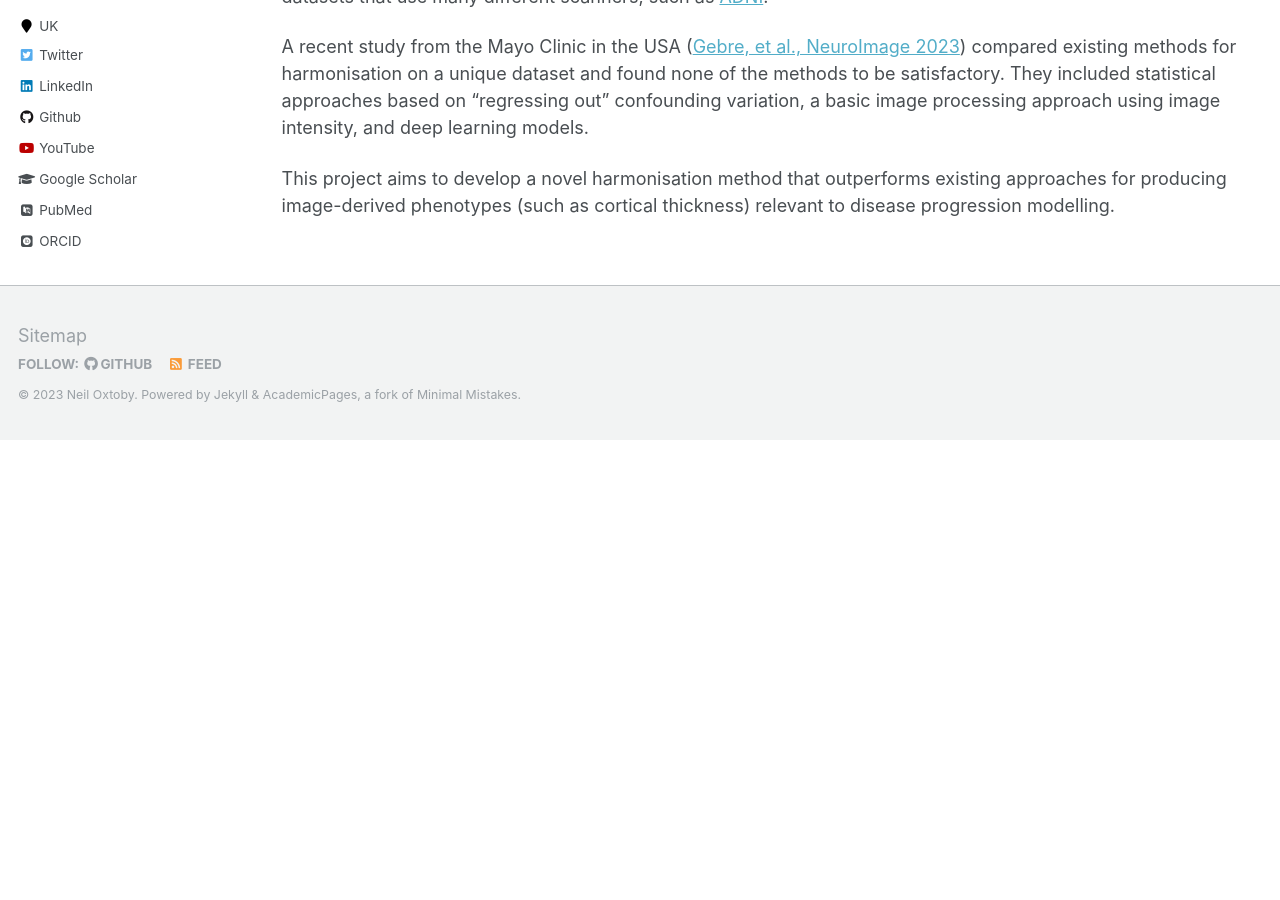
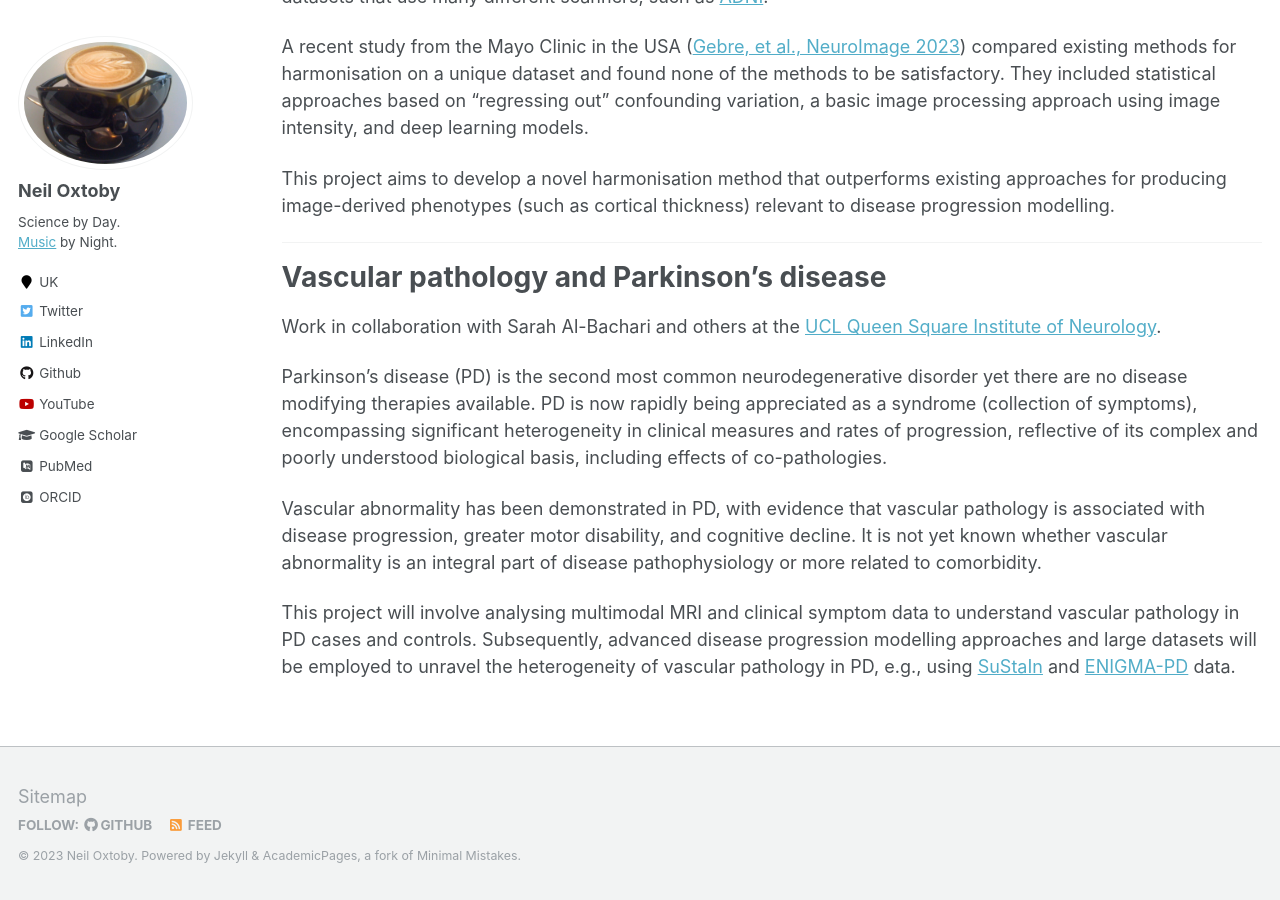
Before and after one commit to noxtoby/science, a Jekyll site: the page built from _pages/student-projects.md, in a window 1280 px wide and 900 px high, scrolled down 5916 px. Built offline with Jekyll 4.4.1, drawn with Linux system fonts in a browser that asks for light colours; some web fonts are replaced; before the commit the page ends 6356 px from its top, so only the background shows below that.

Commit message:
Added Vascular PD project

```diff
--- a/_pages/student-projects.md
+++ b/_pages/student-projects.md
@@ -82,7 +82,7 @@
 **Suitable students will have keen interests in:**
 
 - Machine learning & Medical Image Computing: segmentation, saliency mapping, multiclass classification, hacking code, deep learning
-- Neurodegenerative diseases like Alzheimer’s disease
+- Neurodegenerative diseases like Alzheimer's disease
 - Having fun while doing multidisciplinary research
 
 This project aims to revolutionise neuropathology by developing and validating an automated toolbox using machine learning (including deep learning) and medical image computing (including disease progression modelling). This will contribute to a line of work aiming to improve our understanding of the heterogeneity in dementias by linking knowledge from _in vivo_ brain scans with knowledge from _post mortem_ histopathology.
@@ -113,7 +113,7 @@
 
 **Suitable students will have keen interests in:**
 
-- Medical Image Computing, in particular involving MRI and neurodegenerative diseases like Alzheimer’s disease
+- Medical Image Computing, in particular involving MRI and neurodegenerative diseases like Alzheimer's disease
 - Facial recognition
 - ML for societal benefit
 - Having fun while doing multidisciplinary research
@@ -163,3 +163,17 @@
 A recent study from the Mayo Clinic in the USA ([Gebre, et al., NeuroImage 2023](https://doi.org/10.1016/j.neuroimage.2023.119912)) compared existing methods for harmonisation on a unique dataset and found none of the methods to be satisfactory. They included statistical approaches based on "regressing out" confounding variation, a basic image processing approach using image intensity, and deep learning models.
 
 This project aims to develop a novel harmonisation method that outperforms existing approaches for producing image-derived phenotypes (such as cortical thickness) relevant to disease progression modelling.
+
+
+* * *
+
+Vascular pathology and Parkinson's disease
+======
+
+Work in collaboration with Sarah Al-Bachari and others at the [UCL Queen Square Institute of Neurology](https://www.ucl.ac.uk/ion/ucl-queen-square-institute-neurology).
+
+Parkinson's disease (PD) is the second most common neurodegenerative disorder yet there are no disease modifying therapies available. PD is now rapidly being appreciated as a syndrome (collection of symptoms), encompassing significant heterogeneity in clinical measures and rates of progression, reflective of its complex and poorly understood biological basis, including effects of co-pathologies.
+
+Vascular abnormality has been demonstrated in PD, with evidence that vascular pathology is associated with disease progression, greater motor disability, and cognitive decline. It is not yet known whether vascular abnormality is an integral part of disease pathophysiology or more related to comorbidity.
+
+This project will involve analysing multimodal MRI and clinical symptom data to understand vascular pathology in PD cases and controls. Subsequently, advanced disease progression modelling approaches and large datasets will be employed to unravel the heterogeneity of vascular pathology in PD, e.g., using [SuStaIn](https://ucl-pond.github.io/pySuStaIn/) and [ENIGMA-PD](https://enigma.ini.usc.edu/ongoing/enigma-parkinsons/) data.
```
